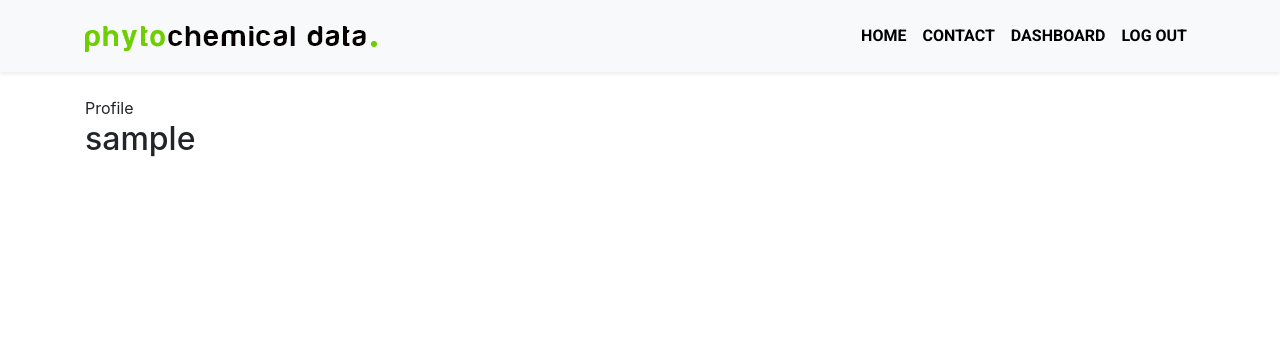
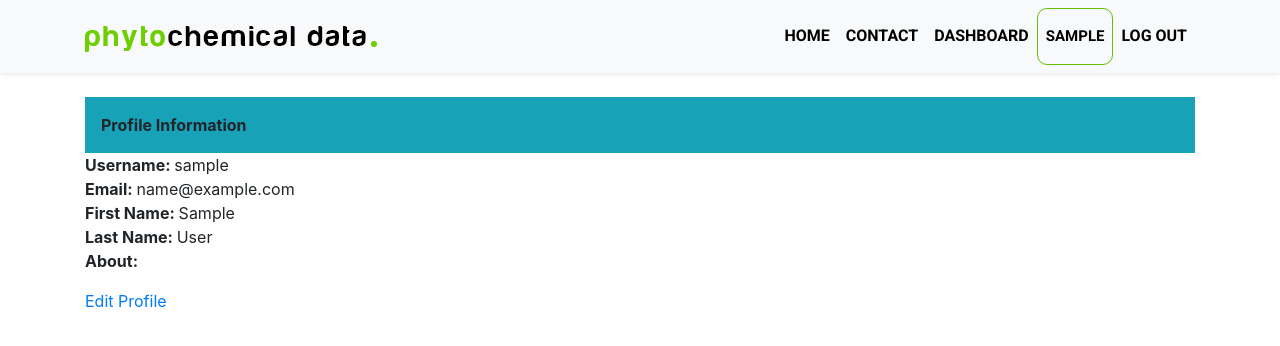
Before and after one commit to ahadsheikh/PhytoChem, a Django app: page /accounts/profile/ in a window 1280 px wide. Shown: the top 346 px of the page. Run offline with Django 3.2, Linux system fonts and the light colour scheme; the visitor is signed in with stand-in values (Sample User, id 1); some libraries are stand-ins or nearby versions.

Commit message:
Update user profile

```diff
--- a/main/templates/main/base.html
+++ b/main/templates/main/base.html
@@ -49,6 +49,12 @@
                 {% endif %}
                 {% if user.is_authenticated %}
                     <li class="nav-item">
+                        <a class="nav-link" style="border: #65BF02 1px solid;
+                                                   font-size: 15px;
+                                                   border-radius: 10px"
+                           href="{% url 'profile' %}">{{ user }}</a>
+                    </li>
+                    <li class="nav-item">
                         <a class="nav-link" href="{% url 'logout' %}">Log Out</a>
                     </li>
                 {% else %}
--- a/userauth/templates/userauth/profile.html
+++ b/userauth/templates/userauth/profile.html
@@ -2,7 +2,16 @@
 
 {% block body %}
     <div class="container">
-        Profile
-        <h2>{{ request.user }}</h2>
+        <div class="bg-info font-weight-bold p-3">Profile Information</div>
+        <div>
+            <strong>Username: </strong>{{ user.username }} <br>
+            <strong>Email: </strong>{{ user.email }} <br>
+            <strong>First Name: </strong>{{ user.first_name }} <br>
+            <strong>Last Name: </strong>{{ user.last_name }} <br>
+            <strong>About: </strong>{{ user.profile.about }} <br>
+        </div>
+        <div class="mt-3">
+            <a href="{% url 'profile_edit' %}">Edit Profile</a>
+        </div>
     </div>
 {% endblock %}
--- a/userauth/urls.py
+++ b/userauth/urls.py
@@ -14,6 +14,7 @@ urlpatterns = [
     path(
         'logout/',
         LogoutView.as_view(template_name='userauth/logout.html'),
-        name='logout')
+        name='logout'),
+    path('profile/edit', views.profile_edit, name='profile_edit'),
     # Test
 ]
--- a/userauth/views.py
+++ b/userauth/views.py
@@ -1,7 +1,9 @@
 from django.contrib.auth import authenticate, login
+from django.contrib.auth.decorators import login_required
 from django.shortcuts import render, redirect
+from django.contrib import messages
 
-from userauth.forms import UserForm
+from userauth.forms import UserForm, UserUpdateForm, ProfileUpdateForm
 
 
 def register(request):
@@ -24,3 +26,27 @@ def register(request):
 
 def profile(request):
     return render(request, 'userauth/profile.html', {})
+
+
+@login_required
+def profile_edit(request):
+    if request.method == 'POST':
+        userUpdateForm = UserUpdateForm(request.POST, instance=request.user)
+        profileUpdateForm = ProfileUpdateForm(request.POST, instance=request.user.profile)
+
+        if userUpdateForm.is_valid() and profileUpdateForm.is_valid():
+            userUpdateForm.save()
+            profileUpdateForm.save()
+            messages.success(request, "Successfully Edit Done")
+            return redirect('profile_edit')
+
+    userUpdateForm = UserUpdateForm(instance=request.user)
+    profileUpdateForm = ProfileUpdateForm(instance=request.user.profile)
+
+    context = {
+        'title': 'Profile | Edit',
+        'u_form': userUpdateForm,
+        'p_form': profileUpdateForm
+    }
+
+    return render(request, 'userauth/profile_edit.html', context=context)
```
Also changed, not shown: userauth/forms.py (+15 -0 lines), userauth/templates/userauth/profile_edit.html (+12 -1 lines).
